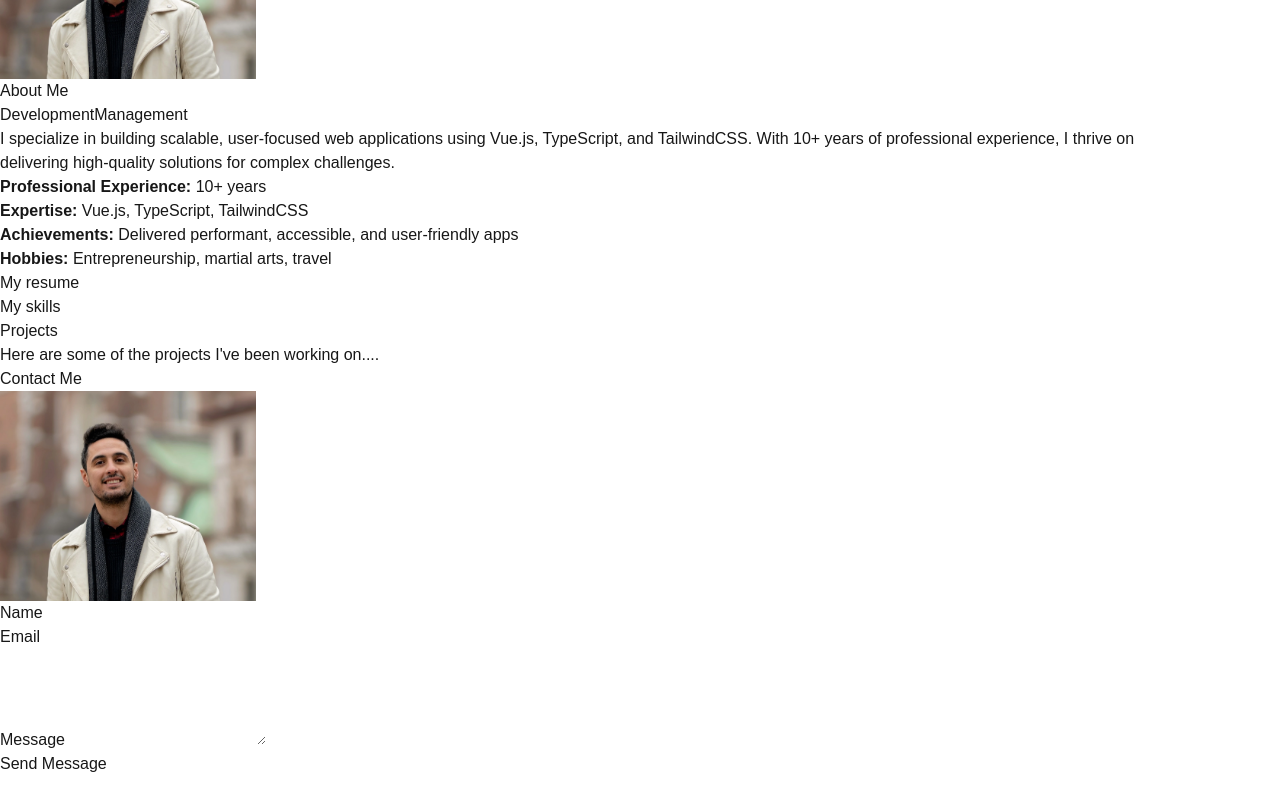
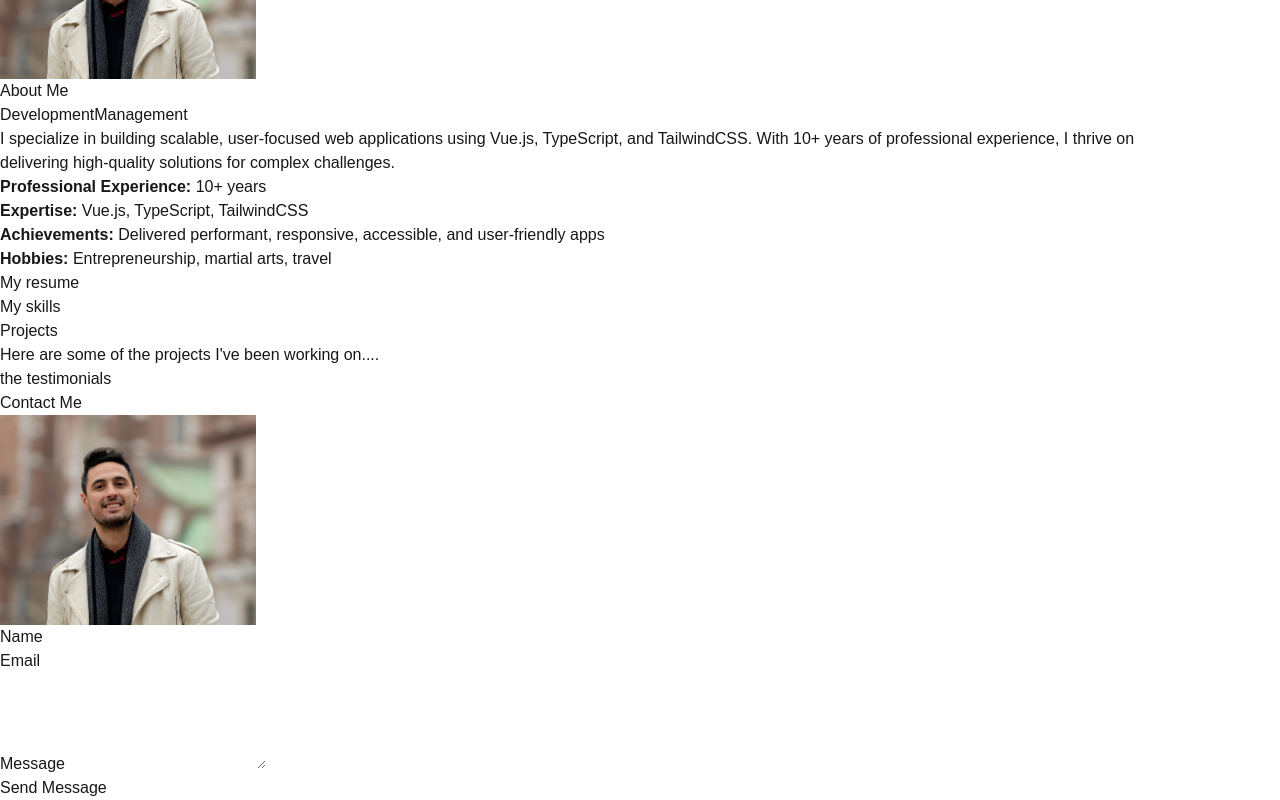
Before and after one commit to Tadeu17/portfolio, a Next.js app: page / in a window 1280 px wide. Shown: the part 1315-2115 px from the top of the page. Before the commit the page ends 2091 px from the top, so only its background shows below. Built offline with nearby package versions, Linux system fonts and the light colour scheme.

Commit message:
added testimonials page

```diff
--- a/src/app/page.tsx
+++ b/src/app/page.tsx
@@ -4,6 +4,7 @@ import Contact from '@/components/Contact';
 import Landing from '@/components/Landing';
 import Resume from '@/components/Resume';
 import Skills from '@/components/Skills';
+import Testimonials from '@/components/Testimonials';
 
 const HomePage = () => {
   return (
@@ -13,6 +14,7 @@ const HomePage = () => {
       <Resume />
       <Skills />
       <Projects />
+      <Testimonials />
       <Contact />
     </main>
   );
--- a/src/components/About.tsx
+++ b/src/components/About.tsx
@@ -16,7 +16,7 @@ const About = () => {
         <ul className="text-gray-50 space-y-2">
           <li><strong>Professional Experience:</strong> 10+ years</li>
           <li><strong>Expertise:</strong> Vue.js, TypeScript, TailwindCSS</li>
-          <li><strong>Achievements:</strong> Delivered performant, accessible, and user-friendly apps</li>
+          <li><strong>Achievements:</strong> Delivered performant, responsive, accessible, and user-friendly apps</li>
           <li><strong>Hobbies:</strong> Entrepreneurship, martial arts, travel</li>
         </ul>
       </>
@@ -29,7 +29,7 @@ const About = () => {
         <ul className="text-gray-50 space-y-2">
           <li><strong>Leadership:</strong> Team mentoring, roadmap planning</li>
           <li><strong>Collaboration:</strong> Cross-functional team alignment</li>
-          <li><strong>Achievements:</strong> Improved team productivity, optimized processes</li>
+          <li><strong>Achievements:</strong> Improved team productivity, reduced onboarding time, optimized processes</li>
           <li><strong>Hobbies:</strong> Entrepreneurship, martial arts, travel</li>
         </ul>
       </>
--- a/src/components/Navbar.tsx
+++ b/src/components/Navbar.tsx
@@ -57,7 +57,7 @@ const Navbar = () => {
               {/* Menu Items */}
               <div className="container mx-auto px-6 py-4">
                 <div className="flex flex-col gap-y-4 md:flex-row md:gap-8">
-                  {['landing', 'about', 'resume', 'skills', 'projects', 'contact'].map((item) => (
+                  {['landing', 'about', 'resume', 'skills', 'projects', 'testimonials', 'contact'].map((item) => (
                     <a
                       key={item}
                       href={`#${item}`}
--- /dev/null
+++ b/src/components/Testimonials.tsx
@@ -0,0 +1,11 @@
+const Testimonials = () => {
+  return (
+    <section id="testimonials" className="container min-h-screen px-6 py-20">
+      <p className="text-white">
+        the testimonials
+      </p>
+    </section>
+  );
+};
+
+export default Testimonials;
```
